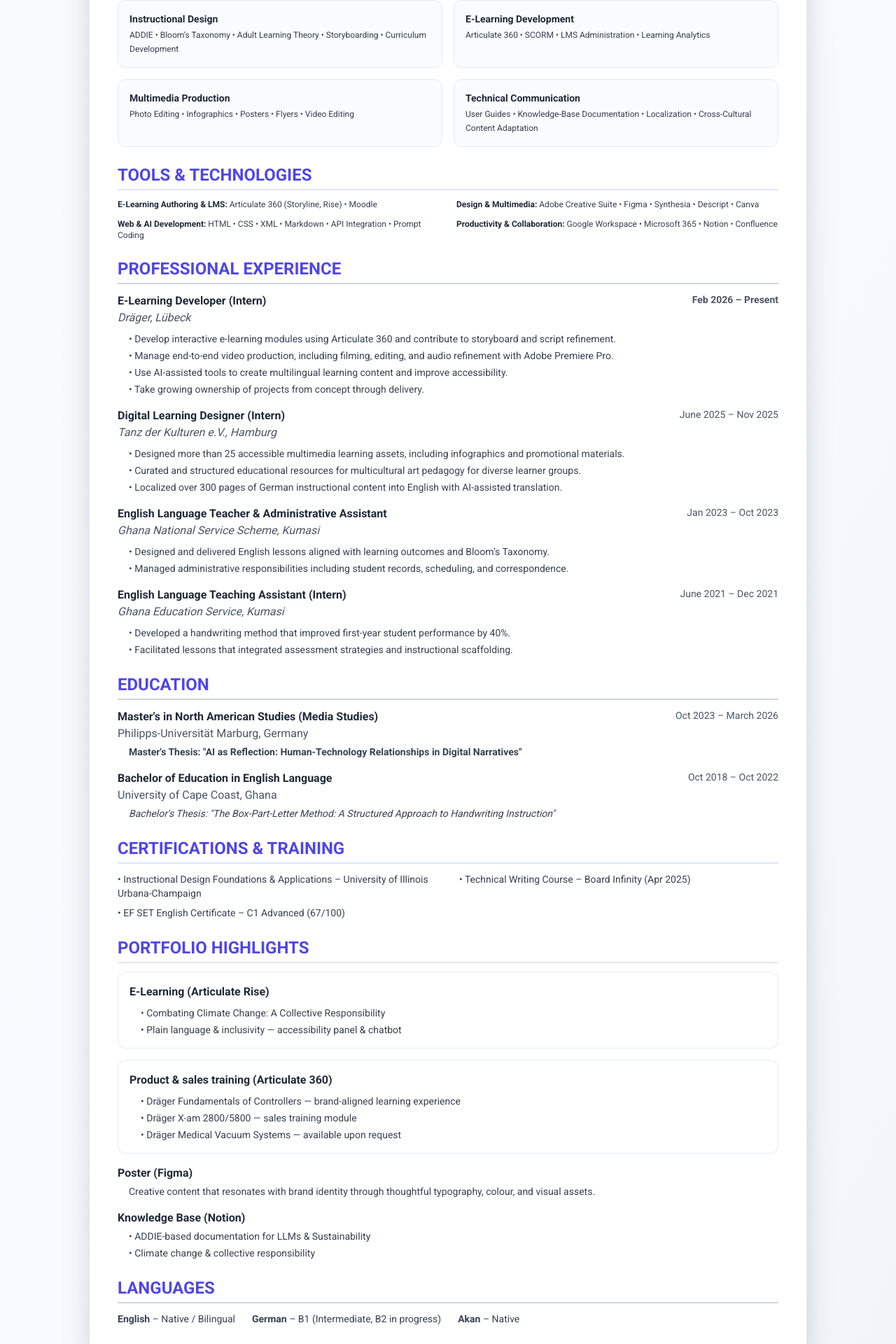
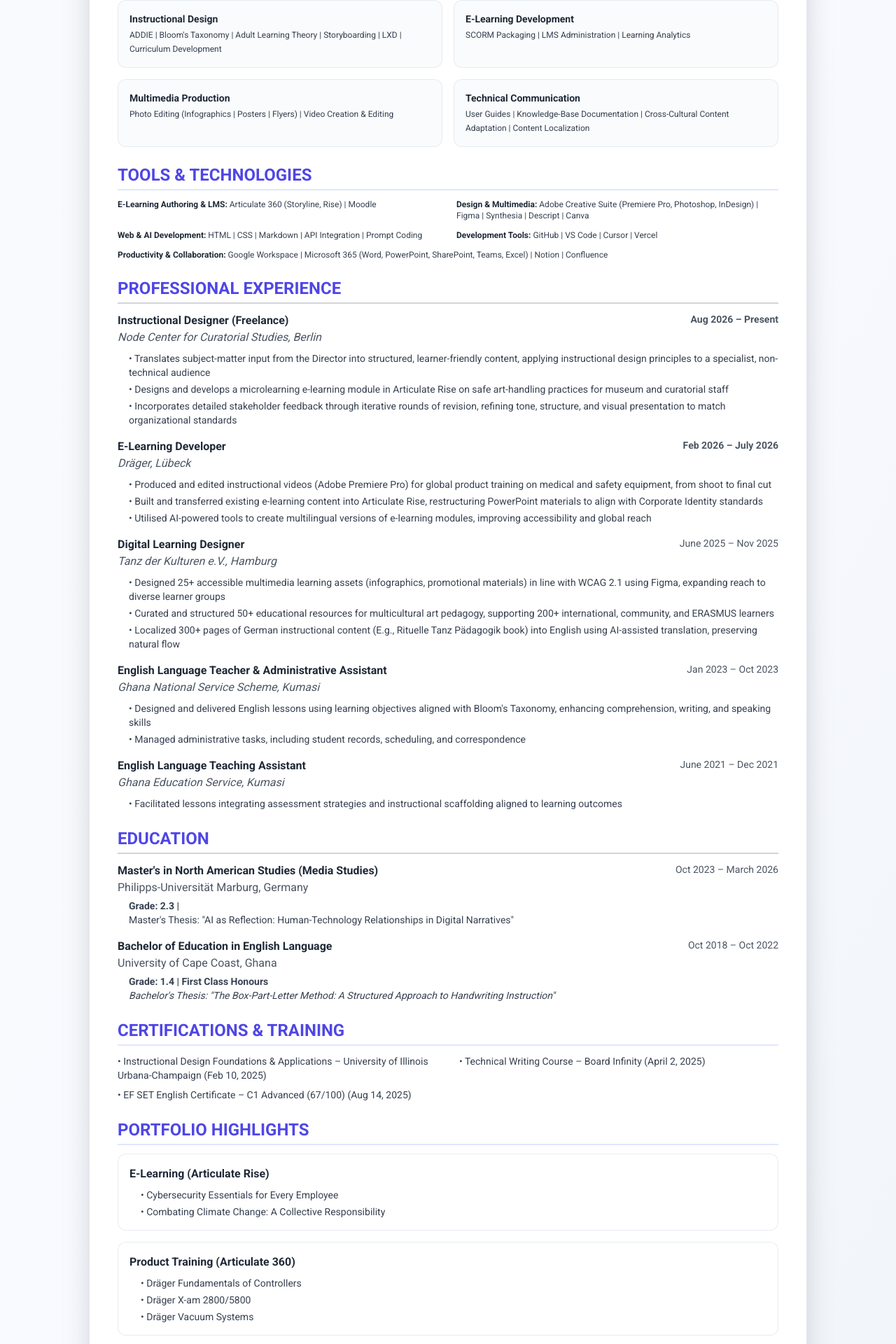
Before and after one commit to Samuelsen1/VS-Code-Port1, a Next.js app: page /cv in a window 1280 px wide. Shown: the part 429-2349 px from the top of the page at 70% size. Built offline with nearby package versions, Linux system fonts and the light colour scheme.

Commit message:
Update CV: Instructional Designer at Node Center for Curatorial Studies, remove student/intern labels

```diff
--- a/app/cv/page.js
+++ b/app/cv/page.js
@@ -20,10 +20,10 @@
 
   const t = {
     en: {
-      subtitle: 'Digital Learning Designer | Educational Media Specialist',
+      subtitle: 'Instructional Designer | Digital Learning Professional',
       summary: 'PROFESSIONAL SUMMARY',
       summaryText:
-        'Instructional designer and educational media professional with a strong foundation in pedagogy, accessibility, e-learning development, and multilingual content creation. Experienced in designing learner-centered learning experiences for education, nonprofit, and medtech contexts.',
+        'Digital Learning Designer combining instructional design theory and practice. Master\'s in Media Studies and Bachelor\'s in Education. Develops accessible, learner-centered e-learning using Articulate 360, Adobe Creative Suite, AI tools, and LMS platforms, with experience in medtech and art/cultural sectors.',
       skills: 'SKILLS & COMPETENCIES',
       tools: 'TOOLS & TECHNOLOGIES',
       experience: 'PROFESSIONAL EXPERIENCE',
@@ -35,14 +35,14 @@
       german: 'German',
       akan: 'Akan',
       native: 'Native / Bilingual',
-      intermediate: 'B1 (Intermediate, B2 in progress)',
+      intermediate: 'B1 (Intermediate)',
       fluent: 'Native'
     },
     de: {
-      subtitle: 'Digital Learning Designer | Bildungsmedien-Spezialist',
+      subtitle: 'Instructional Designer | Digital Learning Professional',
+      summaryText:
+        'Digital Learning Designer kombiniert Instruktionsdesign-Theorie und -Praxis. Master in Medienwissenschaften und Bachelor in Pädagogik. Entwickelt barrierefreie, lernerzentrierte E-Learning-Module mit Articulate 360, Adobe Creative Suite, KI-Tools und LMS-Plattformen, mit Erfahrung in Medizintechnik- und Kunst-/Kultursektoren.',
       summary: 'BERUFLICHE ZUSAMMENFASSUNG',
-      summaryText:
-        'Instruktionsdesigner und Fachkraft für Bildungsmedien mit starker Basis in Pädagogik, Barrierefreiheit, E-Learning-Entwicklung und mehrsprachiger Inhaltsgestaltung. Erfahrung in der Entwicklung lernzentrierter Lernangebote für Bildung, Nonprofit und Medtech.',
       skills: 'FÄHIGKEITEN & KOMPETENZEN',
       tools: 'TOOLS & TECHNOLOGIEN',
       experience: 'BERUFSERFAHRUNG',
@@ -54,7 +54,7 @@
       german: 'Deutsch',
       akan: 'Akan',
       native: 'Muttersprache / Zweisprachig',
-      intermediate: 'B1 (Mittelstufe, B2 in Arbeit)',
+      intermediate: 'B1 (Mittelstufe)',
       fluent: 'Muttersprache'
     }
   };
@@ -102,19 +102,19 @@
           <div className="grid grid-cols-1 md:grid-cols-2 gap-4">
             <div className="rounded-xl border border-slate-200/80 bg-slate-50/80 p-4">
               <h3 className="font-semibold text-gray-800 mb-1 text-sm">{language === 'de' ? 'Instruktionsdesign' : 'Instructional Design'}</h3>
-              <p className="text-xs text-gray-700 leading-relaxed">ADDIE • Bloom’s Taxonomy • Adult Learning Theory • Storyboarding • Curriculum Development</p>
+              <p className="text-xs text-gray-700 leading-relaxed">ADDIE | Bloom's Taxonomy | Adult Learning Theory | Storyboarding | LXD | Curriculum Development</p>
             </div>
             <div className="rounded-xl border border-slate-200/80 bg-slate-50/80 p-4">
               <h3 className="font-semibold text-gray-800 mb-1 text-sm">{language === 'de' ? 'E-Learning-Entwicklung' : 'E-Learning Development'}</h3>
-              <p className="text-xs text-gray-700 leading-relaxed">Articulate 360 • SCORM • LMS Administration • Learning Analytics</p>
+              <p className="text-xs text-gray-700 leading-relaxed">SCORM Packaging | LMS Administration | Learning Analytics</p>
             </div>
             <div className="rounded-xl border border-slate-200/80 bg-slate-50/80 p-4">
               <h3 className="font-semibold text-gray-800 mb-1 text-sm">{language === 'de' ? 'Multimedia-Produktion' : 'Multimedia Production'}</h3>
-              <p className="text-xs text-gray-700 leading-relaxed">Photo Editing • Infographics • Posters • Flyers • Video Editing</p>
+              <p className="text-xs text-gray-700 leading-relaxed">Photo Editing (Infographics | Posters | Flyers) | Video Creation & Editing</p>
             </div>
             <div className="rounded-xl border border-slate-200/80 bg-slate-50/80 p-4">
               <h3 className="font-semibold text-gray-800 mb-1 text-sm">{language === 'de' ? 'Technische Kommunikation' : 'Technical Communication'}</h3>
-              <p className="text-xs text-gray-700 leading-relaxed">User Guides • Knowledge-Base Documentation • Localization • Cross-Cultural Content Adaptation</p>
+              <p className="text-xs text-gray-700 leading-relaxed">User Guides | Knowledge-Base Documentation | Cross-Cultural Content Adaptation | Content Localization</p>
             </div>
           </div>
         </section>
@@ -124,19 +124,23 @@
           <div className="grid grid-cols-1 md:grid-cols-2 gap-x-6 gap-y-3 text-xs">
             <div>
               <span className="font-semibold text-gray-800">{language === 'de' ? 'E-Learning & LMS:' : 'E-Learning Authoring & LMS:'}</span>
-              <span className="text-gray-700"> Articulate 360 (Storyline, Rise) • Moodle</span>
+              <span className="text-gray-700"> Articulate 360 (Storyline, Rise) | Moodle</span>
             </div>
             <div>
               <span className="font-semibold text-gray-800">{language === 'de' ? 'Design & Multimedia:' : 'Design & Multimedia:'}</span>
-              <span className="text-gray-700"> Adobe Creative Suite • Figma • Synthesia • Descript • Canva</span>
+              <span className="text-gray-700"> Adobe Creative Suite (Premiere Pro, Photoshop, InDesign) | Figma | Synthesia | Descript | Canva</span>
             </div>
             <div>
               <span className="font-semibold text-gray-800">{language === 'de' ? 'Web & KI:' : 'Web & AI Development:'}</span>
-              <span className="text-gray-700"> HTML • CSS • XML • Markdown • API Integration • Prompt Coding</span>
+              <span className="text-gray-700"> HTML | CSS | Markdown | API Integration | Prompt Coding</span>
             </div>
             <div>
+              <span className="font-semibold text-gray-800">{language === 'de' ? 'Entwicklungstools:' : 'Development Tools:'}</span>
+              <span className="text-gray-700"> GitHub | VS Code | Cursor | Vercel</span>
+            </div>
+            <div className="md:col-span-2">
               <span className="font-semibold text-gray-800">{language === 'de' ? 'Produktivität & Zusammenarbeit:' : 'Productivity & Collaboration:'}</span>
-              <span className="text-gray-700"> Google Workspace • Microsoft 365 • Notion • Confluence</span>
+              <span className="text-gray-700"> Google Workspace | Microsoft 365 (Word, PowerPoint, SharePoint, Teams, Excel) | Notion | Confluence</span>
             </div>
           </div>
         </section>
@@ -147,31 +151,45 @@
           <div className="mb-4">
             <div className="flex flex-col md:flex-row md:justify-between md:items-start mb-2 gap-1">
               <div>
-                <h3 className="font-bold text-gray-800">{language === 'de' ? 'E-Learning-Entwickler (Praktikant)' : 'E-Learning Developer (Intern)'}</h3>
-                <p className="text-gray-600 italic">Dräger, Lübeck</p>
+                <h3 className="font-bold text-gray-800">{language === 'de' ? 'Instructional Designer (Freiberuflich)' : 'Instructional Designer (Freelance)'}</h3>
+                <p className="text-gray-600 italic">Node Center for Curatorial Studies, Berlin</p>
               </div>
-              <span className="text-sm text-gray-600 font-semibold">Feb 2026 – Present</span>
+              <span className="text-sm text-gray-600 font-semibold">Aug 2026 – Present</span>
             </div>
             <ul className="text-sm text-gray-700 space-y-1 ml-4">
-              <li>• Develop interactive e-learning modules using Articulate 360 and contribute to storyboard and script refinement.</li>
-              <li>• Manage end-to-end video production, including filming, editing, and audio refinement with Adobe Premiere Pro.</li>
-              <li>• Use AI-assisted tools to create multilingual learning content and improve accessibility.</li>
-              <li>• Take growing ownership of projects from concept through delivery.</li>
+              <li>• Translates subject-matter input from the Director into structured, learner-friendly content, applying instructional design principles to a specialist, non-technical audience</li>
+              <li>• Designs and develops a microlearning e-learning module in Articulate Rise on safe art-handling practices for museum and curatorial staff</li>
+              <li>• Incorporates detailed stakeholder feedback through iterative rounds of revision, refining tone, structure, and visual presentation to match organizational standards</li>
             </ul>
           </div>
 
           <div className="mb-4">
             <div className="flex flex-col md:flex-row md:justify-between md:items-start mb-2 gap-1">
               <div>
-                <h3 className="font-bold text-gray-800">{language === 'de' ? 'Digital Learning Designer (Praktikant)' : 'Digital Learning Designer (Intern)'}</h3>
+                <h3 className="font-bold text-gray-800">{language === 'de' ? 'E-Learning-Entwickler' : 'E-Learning Developer'}</h3>
+                <p className="text-gray-600 italic">Dräger, Lübeck</p>
+              </div>
+              <span className="text-sm text-gray-600 font-semibold">Feb 2026 – July 2026</span>
+            </div>
+            <ul className="text-sm text-gray-700 space-y-1 ml-4">
+              <li>• Produced and edited instructional videos (Adobe Premiere Pro) for global product training on medical and safety equipment, from shoot to final cut</li>
+              <li>• Built and transferred existing e-learning content into Articulate Rise, restructuring PowerPoint materials to align with Corporate Identity standards</li>
+              <li>• Utilised AI-powered tools to create multilingual versions of e-learning modules, improving accessibility and global reach</li>
+            </ul>
+          </div>
+
+          <div className="mb-4">
+            <div className="flex flex-col md:flex-row md:justify-between md:items-start mb-2 gap-1">
+              <div>
+                <h3 className="font-bold text-gray-800">{language === 'de' ? 'Digital Learning Designer' : 'Digital Learning Designer'}</h3>
                 <p className="text-gray-600 italic">Tanz der Kulturen e.V., Hamburg</p>
               </div>
               <span className="text-sm text-gray-600">June 2025 – Nov 2025</span>
             </div>
             <ul className="text-sm text-gray-700 space-y-1 ml-4">
-              <li>• Designed more than 25 accessible multimedia learning assets, including infographics and promotional materials.</li>
-              <li>• Curated and structured educational resources for multicultural art pedagogy for diverse learner groups.</li>
-              <li>• Localized over 300 pages of German instructional content into English with AI-assisted translation.</li>
+              <li>• Designed 25+ accessible multimedia learning assets (infographics, promotional materials) in line with WCAG 2.1 using Figma, expanding reach to diverse learner groups</li>
+              <li>• Curated and structured 50+ educational resources for multicultural art pedagogy, supporting 200+ international, community, and ERASMUS learners</li>
+              <li>• Localized 300+ pages of German instructional content (E.g., Rituelle Tanz Pädagogik book) into English using AI-assisted translation, preserving natural flow</li>
             </ul>
           </div>
 
@@ -184,22 +202,21 @@
               <span className="text-sm text-gray-600">Jan 2023 – Oct 2023</span>
             </div>
             <ul className="text-sm text-gray-700 space-y-1 ml-4">
-              <li>• Designed and delivered English lessons aligned with learning outcomes and Bloom’s Taxonomy.</li>
-              <li>• Managed administrative responsibilities including student records, scheduling, and correspondence.</li>
+              <li>• Designed and delivered English lessons using learning objectives aligned with Bloom's Taxonomy, enhancing comprehension, writing, and speaking skills</li>
+              <li>• Managed administrative tasks, including student records, scheduling, and correspondence</li>
             </ul>
           </div>
 
           <div className="mb-4">
             <div className="flex flex-col md:flex-row md:justify-between md:items-start mb-2 gap-1">
               <div>
-                <h3 className="font-bold text-gray-800">{language === 'de' ? 'Englisch-Lehrassistent (Praktikant)' : 'English Language Teaching Assistant (Intern)'}</h3>
+                <h3 className="font-bold text-gray-800">{language === 'de' ? 'Englisch-Lehrassistent' : 'English Language Teaching Assistant'}</h3>
                 <p className="text-gray-600 italic">Ghana Education Service, Kumasi</p>
               </div>
               <span className="text-sm text-gray-600">June 2021 – Dec 2021</span>
             </div>
             <ul className="text-sm text-gray-700 space-y-1 ml-4">
-              <li>• Developed a handwriting method that improved first-year student performance by 40%.</li>
-              <li>• Facilitated lessons that integrated assessment strategies and instructional scaffolding.</li>
+              <li>• Facilitated lessons integrating assessment strategies and instructional scaffolding aligned to learning outcomes</li>
             </ul>
           </div>
         </section>
@@ -215,7 +232,8 @@
               </div>
               <span className="text-sm text-gray-600">Oct 2023 – March 2026</span>
             </div>
-            <p className="text-sm text-gray-700 font-semibold ml-4">{language === 'de' ? 'Masterarbeit: "KI als Reflexion: Mensch-Technologie-Beziehungen in digitalen Narrativen"' : 'Master\'s Thesis: "AI as Reflection: Human-Technology Relationships in Digital Narratives"'}</p>
+            <p className="text-sm text-gray-700 font-semibold ml-4">Grade: 2.3 | {language === 'de' ? 'Gut' : ''}</p>
+            <p className="text-sm text-gray-700 ml-4">{language === 'de' ? 'Masterarbeit: "KI als Reflexion: Mensch-Technologie-Beziehungen in digitalen Narrativen"' : 'Master\'s Thesis: "AI as Reflection: Human-Technology Relationships in Digital Narratives"'}</p>
           </div>
 
           <div>
@@ -226,6 +244,7 @@
               </div>
               <span className="text-sm text-gray-600">Oct 2018 – Oct 2022</span>
             </div>
+            <p className="text-sm text-gray-700 font-semibold ml-4">Grade: 1.4 | {language === 'de' ? '' : 'First Class Honours'}</p>
             <p className="text-sm text-gray-700 italic ml-4">{language === 'de' ? 'Bachelorarbeit: „The Box-Part-Letter Method: A Structured Approach to Handwriting Instruction"' : 'Bachelor\'s Thesis: "The Box-Part-Letter Method: A Structured Approach to Handwriting Instruction"'}</p>
           </div>
         </section>
@@ -234,11 +253,11 @@
           <h2 className="text-2xl font-bold text-indigo-600 mb-3 border-b-2 border-indigo-100 pb-1">{lang.certifications}</h2>
           <div className="grid grid-cols-1 md:grid-cols-2 gap-x-8 gap-y-2">
             <ul className="space-y-2 text-sm text-gray-700">
-              <li>• Instructional Design Foundations & Applications – University of Illinois Urbana-Champaign</li>
-              <li>• EF SET English Certificate – C1 Advanced (67/100)</li>
+              <li>• Instructional Design Foundations & Applications – University of Illinois Urbana-Champaign (Feb 10, 2025)</li>
+              <li>• EF SET English Certificate – C1 Advanced (67/100) (Aug 14, 2025)</li>
             </ul>
             <ul className="space-y-2 text-sm text-gray-700">
-              <li>• Technical Writing Course – Board Infinity (Apr 2025)</li>
+              <li>• Technical Writing Course – Board Infinity (April 2, 2025)</li>
             </ul>
           </div>
         </section>
@@ -250,27 +269,16 @@
             <div className="rounded-xl border border-slate-200/80 bg-white p-4">
               <h3 className="font-bold text-gray-800 mb-2">{language === 'de' ? 'E-Learning (Articulate Rise)' : 'E-Learning (Articulate Rise)'}</h3>
               <ul className="text-sm text-gray-700 space-y-1 ml-4">
+                <li>• Cybersecurity Essentials for Every Employee</li>
                 <li>• Combating Climate Change: A Collective Responsibility</li>
-                <li>• Plain language & inclusivity — accessibility panel & chatbot</li>
               </ul>
             </div>
             <div className="rounded-xl border border-slate-200/80 bg-white p-4">
-              <h3 className="font-bold text-gray-800 mb-2">{language === 'de' ? 'Produktschulung & Vertrieb (Articulate 360)' : 'Product & sales training (Articulate 360)'}</h3>
+              <h3 className="font-bold text-gray-800 mb-2">{language === 'de' ? 'Produktschulung (Articulate 360)' : 'Product Training (Articulate 360)'}</h3>
               <ul className="text-sm text-gray-700 space-y-1 ml-4">
-                <li>• Dräger Fundamentals of Controllers — brand-aligned learning experience</li>
-                <li>• Dräger X-am 2800/5800 — sales training module</li>
-                <li>• Dräger Medical Vacuum Systems — available upon request</li>
-              </ul>
-            </div>
-            <div>
-              <h3 className="font-bold text-gray-800 mb-1">{language === 'de' ? 'Poster (Figma)' : 'Poster (Figma)'}</h3>
-              <p className="text-sm text-gray-700 ml-4">Creative content that resonates with brand identity through thoughtful typography, colour, and visual assets.</p>
-            </div>
-            <div>
-              <h3 className="font-bold text-gray-800 mb-1">{language === 'de' ? 'Wissensdatenbank (Notion)' : 'Knowledge Base (Notion)'}</h3>
-              <ul className="text-sm text-gray-700 space-y-1 ml-4">
-                <li>• ADDIE-based documentation for LLMs & Sustainability</li>
-                <li>• Climate change & collective responsibility</li>
+                <li>• Dräger Fundamentals of Controllers</li>
+                <li>• Dräger X-am 2800/5800</li>
+                <li>• Dräger Vacuum Systems</li>
               </ul>
             </div>
           </div>
```
